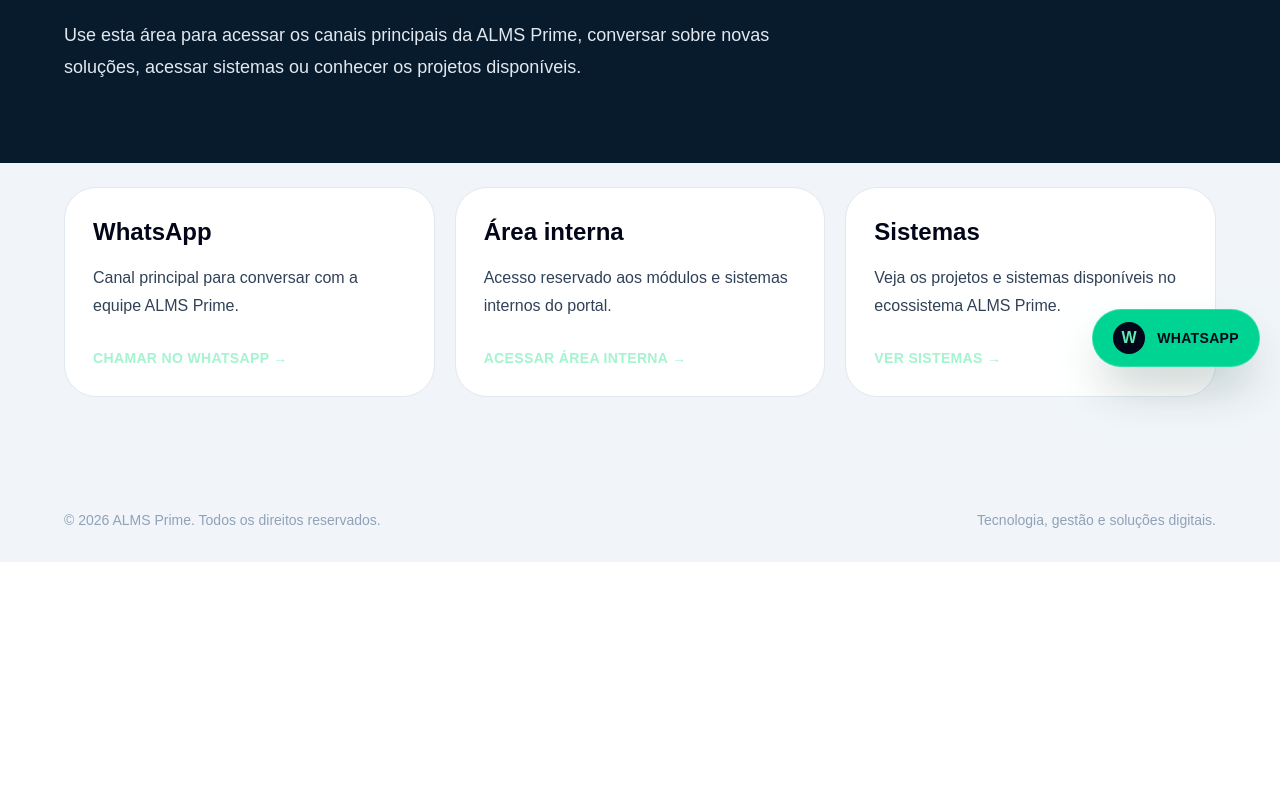
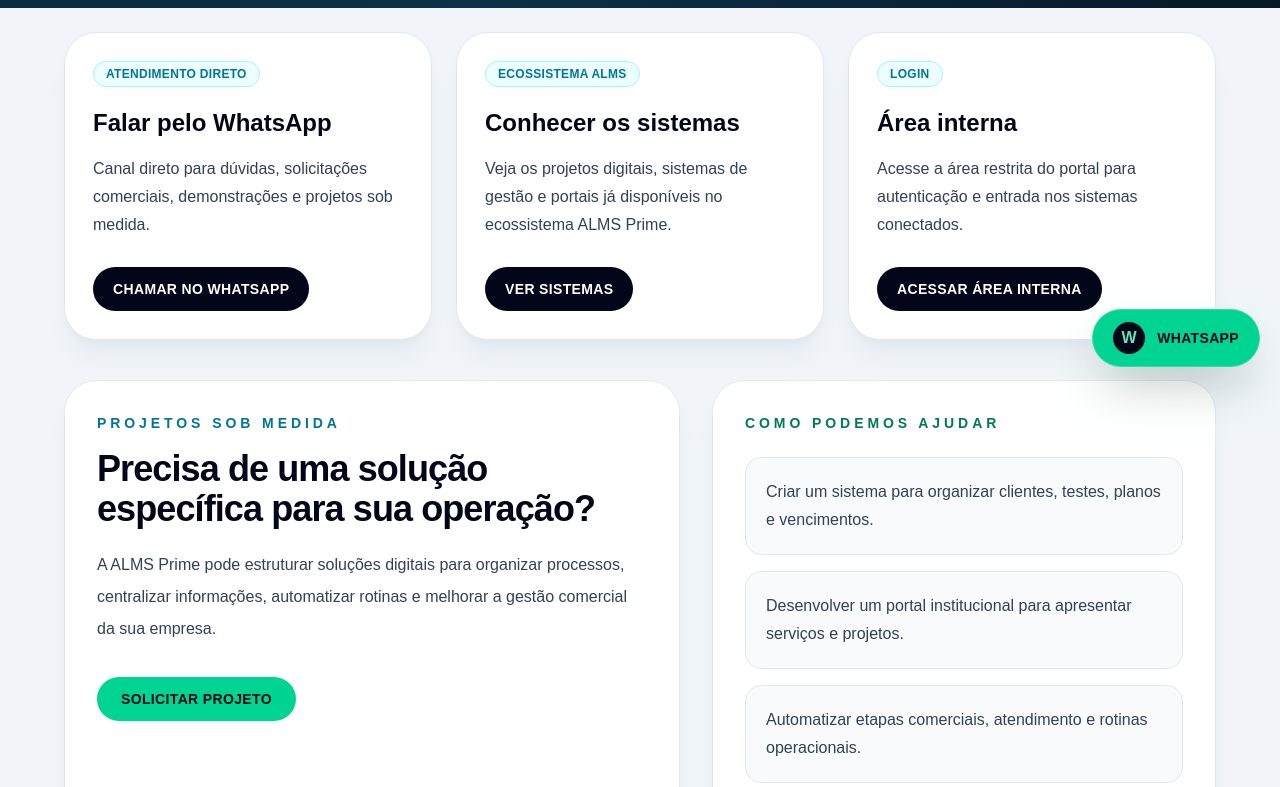
Before and after one commit to mendesrogerm/alms-prime-portal, a Next.js app: page /contato in a window 1280 px wide. Shown: the part 413-1200 px from the top of the page. Before the commit the page ends 975 px from the top, so only its background shows below. Built offline with nearby package versions, Linux system fonts and the light colour scheme.

Commit message:
Melhorar pagina de contato institucional

```diff
--- a/src/app/contato/page.tsx
+++ b/src/app/contato/page.tsx
@@ -4,57 +4,126 @@ import { SiteHeader } from "../../components/SiteHeader";
 
 const canais = [
   {
-    titulo: "WhatsApp",
-    texto: "Canal principal para conversar com a equipe ALMS Prime.",
-    href: "https://wa.me/5511964073364",
-    botao: "Chamar no WhatsApp",
+    titulo: "Falar pelo WhatsApp",
+    descricao:
+      "Canal direto para dúvidas, solicitações comerciais, demonstrações e projetos sob medida.",
+    href: "https://wa.me/5511964073364?text=Ol%C3%A1%2C%20vim%20pelo%20site%20da%20ALMS%20Prime%20e%20gostaria%20de%20mais%20informa%C3%A7%C3%B5es.",
+    cta: "Chamar no WhatsApp",
+    destaque: "Atendimento direto",
+  },
+  {
+    titulo: "Conhecer os sistemas",
+    descricao:
+      "Veja os projetos digitais, sistemas de gestão e portais já disponíveis no ecossistema ALMS Prime.",
+    href: "/sistemas",
+    cta: "Ver sistemas",
+    destaque: "Ecossistema ALMS",
   },
   {
     titulo: "Área interna",
-    texto: "Acesso reservado aos módulos e sistemas internos do portal.",
+    descricao:
+      "Acesse a área restrita do portal para autenticação e entrada nos sistemas conectados.",
     href: "/login",
-    botao: "Acessar área interna",
+    cta: "Acessar área interna",
+    destaque: "Login",
   },
-  {
-    titulo: "Sistemas",
-    texto: "Veja os projetos e sistemas disponíveis no ecossistema ALMS Prime.",
-    href: "/sistemas",
-    botao: "Ver sistemas",
-  },
+];
+
+const motivos = [
+  "Criar um sistema para organizar clientes, testes, planos e vencimentos.",
+  "Desenvolver um portal institucional para apresentar serviços e projetos.",
+  "Automatizar etapas comerciais, atendimento e rotinas operacionais.",
+  "Construir dashboards, relatórios e painéis de controle para tomada de decisão.",
 ];
 
 export default function ContatoPage() {
   return (
     <main className="min-h-screen bg-slate-100 text-slate-950">
       <section className="relative overflow-hidden bg-[#071b2d] px-6 py-6 text-white sm:px-10 lg:px-16">
-        <div className="absolute inset-0 -z-10 bg-[radial-gradient(circle_at_top_left,rgba(34,211,238,0.20),transparent_34%),radial-gradient(circle_at_bottom_right,rgba(16,185,129,0.16),transparent_34%),linear-gradient(135deg,#020617_0%,#07111f_52%,#020617_100%)]" />
+        <div className="absolute inset-0 bg-[radial-gradient(circle_at_top_left,rgba(34,211,238,0.26),transparent_34%),radial-gradient(circle_at_top_right,rgba(16,185,129,0.22),transparent_32%),linear-gradient(135deg,#082033_0%,#0d3148_52%,#061728_100%)]" />
 
-        <SiteHeader />
+        <div className="relative">
+          <SiteHeader />
 
-        <PageHero
-          eyebrow="Contato"
-          title="Fale com a ALMS Prime e avance seu próximo projeto digital."
-          description="Use esta área para acessar os canais principais da ALMS Prime, conversar sobre novas soluções, acessar sistemas ou conhecer os projetos disponíveis."
-        />
+          <PageHero
+            eyebrow="Contato"
+            title="Fale com a ALMS Prime"
+            description="Entre em contato para conhecer soluções digitais, acessar sistemas, solicitar demonstrações ou iniciar um projeto sob medida para sua operação."
+          />
+        </div>
       </section>
 
       <section className="-mt-6 px-6 pb-20 pt-12 sm:px-10 lg:px-16">
-        <div className="mx-auto grid max-w-7xl gap-5 md:grid-cols-3">
+        <div className="mx-auto grid max-w-7xl gap-6 lg:grid-cols-3">
           {canais.map((canal) => (
             <a
               key={canal.titulo}
               href={canal.href}
               target={canal.href.startsWith("http") ? "_blank" : undefined}
               rel={canal.href.startsWith("http") ? "noreferrer" : undefined}
-              className="rounded-[2rem] border border-slate-200 bg-white p-7 transition hover:-translate-y-1 hover:border-emerald-300/50 hover:bg-emerald-300/10"
+              className="group rounded-[2rem] border border-slate-200 bg-white p-7 shadow-xl shadow-slate-300/30 transition hover:-translate-y-1 hover:border-cyan-300/50 hover:shadow-2xl hover:shadow-cyan-900/10"
             >
-              <h2 className="text-2xl font-black">{canal.titulo}</h2>
-              <p className="mt-4 leading-7 text-slate-700">{canal.texto}</p>
-              <div className="mt-7 text-sm font-black uppercase tracking-wide text-emerald-200">
-                {canal.botao} →
+              <div className="mb-5 inline-flex rounded-full border border-cyan-200 bg-cyan-50 px-3 py-1 text-xs font-black uppercase tracking-wide text-cyan-700">
+                {canal.destaque}
+              </div>
+
+              <h2 className="text-2xl font-black text-slate-950">
+                {canal.titulo}
+              </h2>
+
+              <p className="mt-4 leading-7 text-slate-700">
+                {canal.descricao}
+              </p>
+
+              <div className="mt-7 inline-flex rounded-full bg-slate-950 px-5 py-3 text-sm font-black uppercase tracking-wide text-white transition group-hover:bg-cyan-500 group-hover:text-slate-950">
+                {canal.cta}
               </div>
             </a>
           ))}
+        </div>
+
+        <div className="mx-auto mt-10 grid max-w-7xl gap-8 lg:grid-cols-[1.1fr_0.9fr]">
+          <div className="rounded-[2rem] border border-slate-200 bg-white p-8 shadow-xl shadow-slate-300/30">
+            <p className="text-sm font-black uppercase tracking-[0.28em] text-cyan-700">
+              Projetos sob medida
+            </p>
+
+            <h2 className="mt-4 text-3xl font-black tracking-tight text-slate-950 sm:text-4xl">
+              Precisa de uma solução específica para sua operação?
+            </h2>
+
+            <p className="mt-5 leading-8 text-slate-700">
+              A ALMS Prime pode estruturar soluções digitais para organizar
+              processos, centralizar informações, automatizar rotinas e melhorar
+              a gestão comercial da sua empresa.
+            </p>
+
+            <a
+              href="https://wa.me/5511964073364?text=Ol%C3%A1%2C%20gostaria%20de%20conversar%20sobre%20um%20projeto%20sob%20medida%20com%20a%20ALMS%20Prime."
+              target="_blank"
+              rel="noreferrer"
+              className="mt-8 inline-flex rounded-full bg-emerald-400 px-6 py-3 text-sm font-black uppercase tracking-wide text-slate-950 transition hover:-translate-y-1 hover:bg-emerald-300"
+            >
+              Solicitar projeto
+            </a>
+          </div>
+
+          <div className="rounded-[2rem] border border-slate-200 bg-white p-8 shadow-xl shadow-slate-300/30">
+            <p className="text-sm font-black uppercase tracking-[0.28em] text-emerald-700">
+              Como podemos ajudar
+            </p>
+
+            <div className="mt-6 space-y-4">
+              {motivos.map((motivo) => (
+                <div
+                  key={motivo}
+                  className="rounded-2xl border border-slate-200 bg-slate-50 p-5"
+                >
+                  <p className="leading-7 text-slate-700">{motivo}</p>
+                </div>
+              ))}
+            </div>
+          </div>
         </div>
       </section>
 
```
